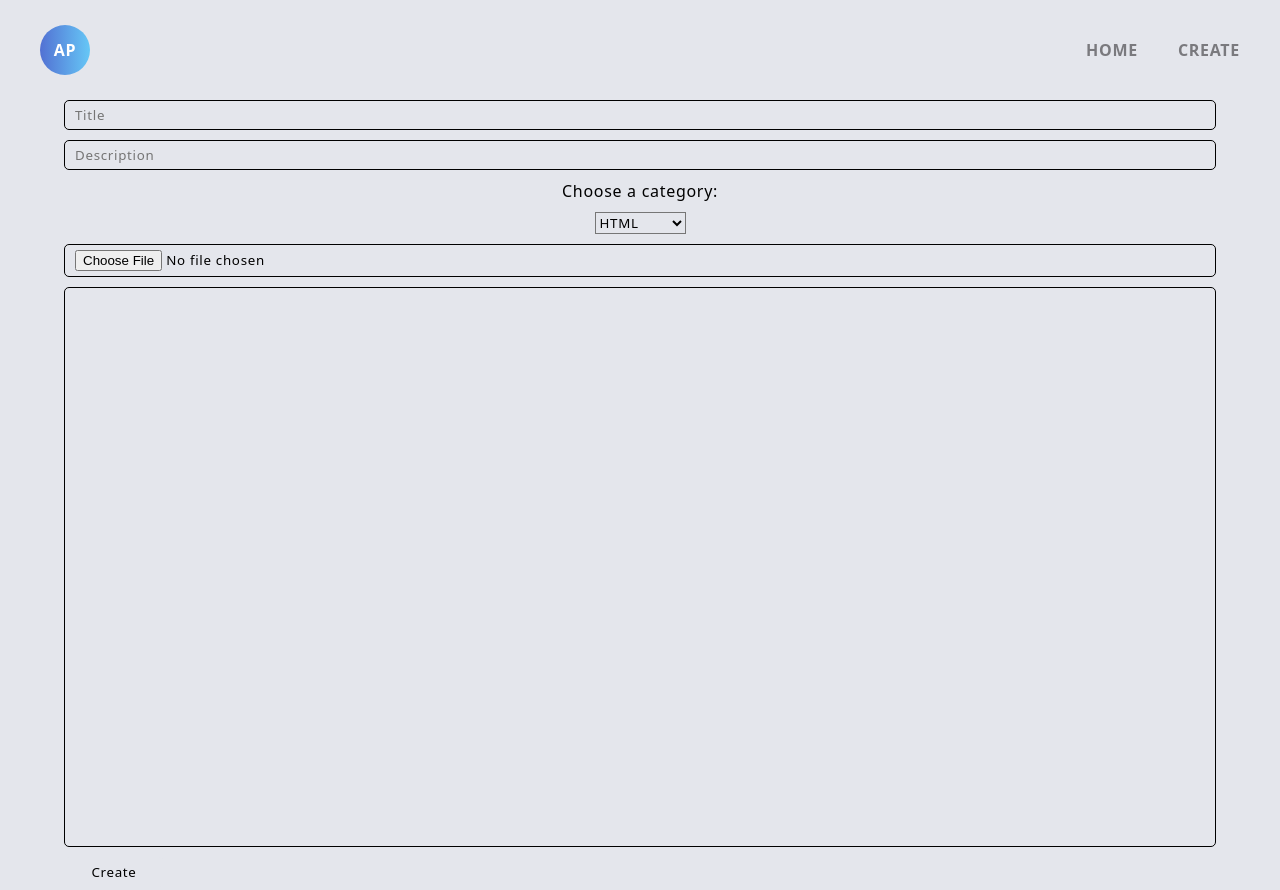
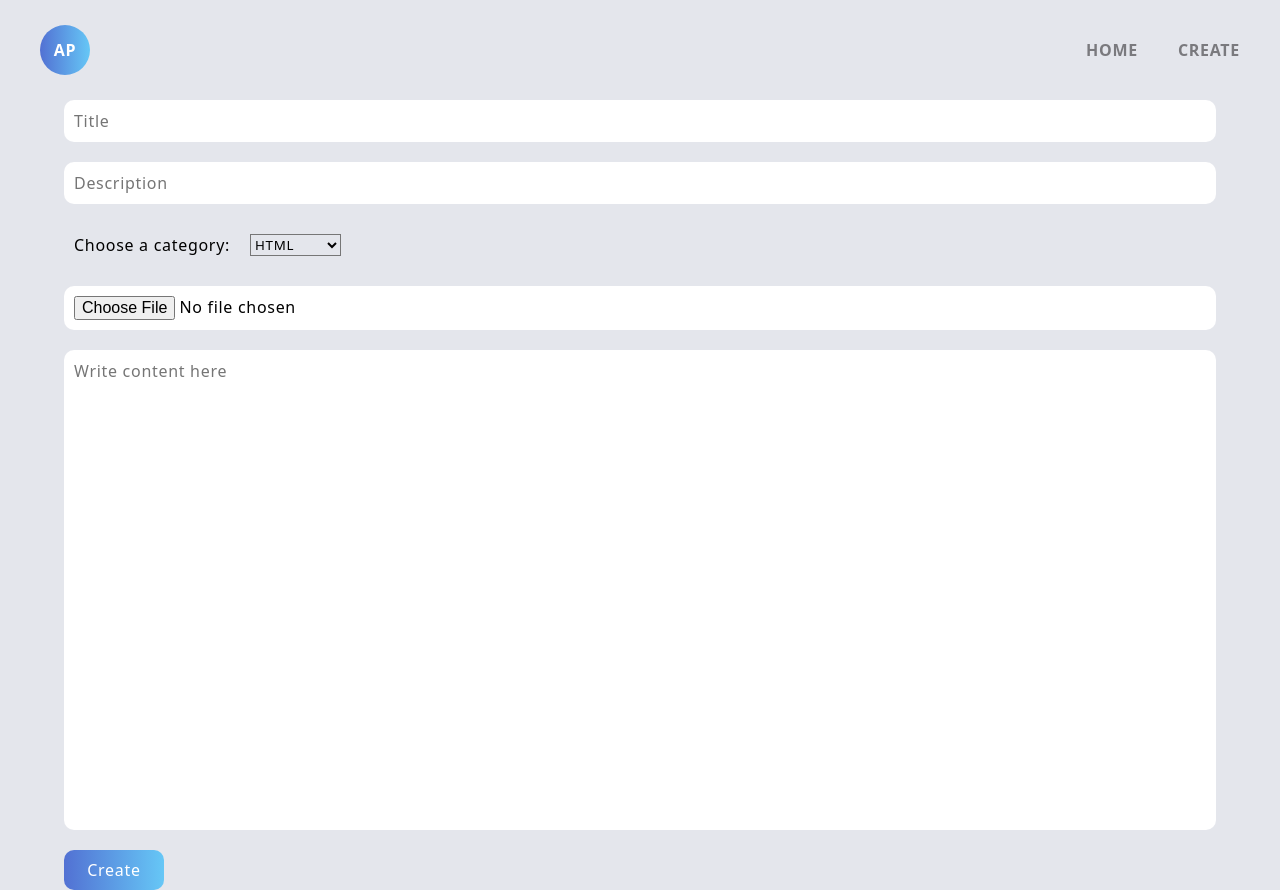
Before and after one commit to arjunp8822/blog, a React (Create React App) app in the folder frontend/: page /create in a window 1280 px wide. Built offline with nearby package versions, Linux system fonts and the light colour scheme.

Commit message:
updated styling on create form

```diff
--- a/frontend/src/App.css
+++ b/frontend/src/App.css
@@ -53,3 +53,7 @@ h5 {
     font-size: 18px;
     color: var(--grey);
 }
+
+button:hover {
+    cursor: pointer;
+}
--- a/frontend/src/css/Create.css
+++ b/frontend/src/css/Create.css
@@ -3,23 +3,37 @@
     flex-direction: column;
     justify-content: center;
     align-items: center;
-    gap: 10px;
+    gap: 20px;
 }
 
 .create-form input {
     width: 90%;
-    padding: 5px 10px;
-    border-radius: 5px;
-    border: 1px solid black;
+    padding: 10px;
+    border-radius: var(--border-radius);
+    border: none;
+    background-color: #fff;
+    font-size: 16px;
+}
+
+.category-container {
+    display: flex;
+    justify-content: flex-start;
+    align-items: center;
+    width: 90%;
+    padding: 10px;
+    gap: 20px;
+    font-size: 16px;
 }
 
 .create-form textarea {
     width: 90%;
-    padding: 5px 10px;
-    border-radius: 5px;
-    border: 1px solid black;
+    padding: 10px;
+    border-radius: var(--border-radius);
+    border: none;
+    background-color: #fff;
     resize: none;
-    height: 70vh;
+    height: 60vh;
+    font-size: 16px;
 }
 
 .create-button-container {
@@ -29,12 +43,14 @@
 
 .create-button-container button {
     width: 100px;
-    height: 30px;
+    height: 40px;
     display: flex;
     border: none;
-    background-color: none;
-    border-radius: 5px;
+    background: var(--blue-linear);
+    color: #fff;
+    border-radius: var(--border-radius);
     display: flex;
     justify-content: center;
     align-items: center;
+    font-size: 16px;
 }
--- a/frontend/src/pages/Create.js
+++ b/frontend/src/pages/Create.js
@@ -42,12 +42,15 @@ const Create = () => {
           type="text"
           placeholder="Title"
           onChange={(e) => setTitle(e.target.value)}
+          maxLength="20"
         />
         <input
           type="text"
           placeholder="Description"
           onChange={(e) => setDescription(e.target.value)}
+          maxLength="60"
         />
+        <div className="category-container">
           <label htmlFor="category">Choose a category:</label>
           <select
             name="category"
@@ -62,12 +65,16 @@ const Create = () => {
             <option value="Personal">Personal</option>
             <option value="Other">Other</option>
           </select>
+        </div>
         <input
           type="file"
           filename={file}
           onChange={(e) => setFile(e.target.files[0])}
         />
-        <textarea onChange={(e) => setContent(e.target.value)}></textarea>
+        <textarea
+          onChange={(e) => setContent(e.target.value)}
+          placeholder="Write content here"
+        ></textarea>
         <div className="create-button-container">
           <button>Create</button>
         </div>
```
Lines whose indentation alone changed are shown as unchanged.
